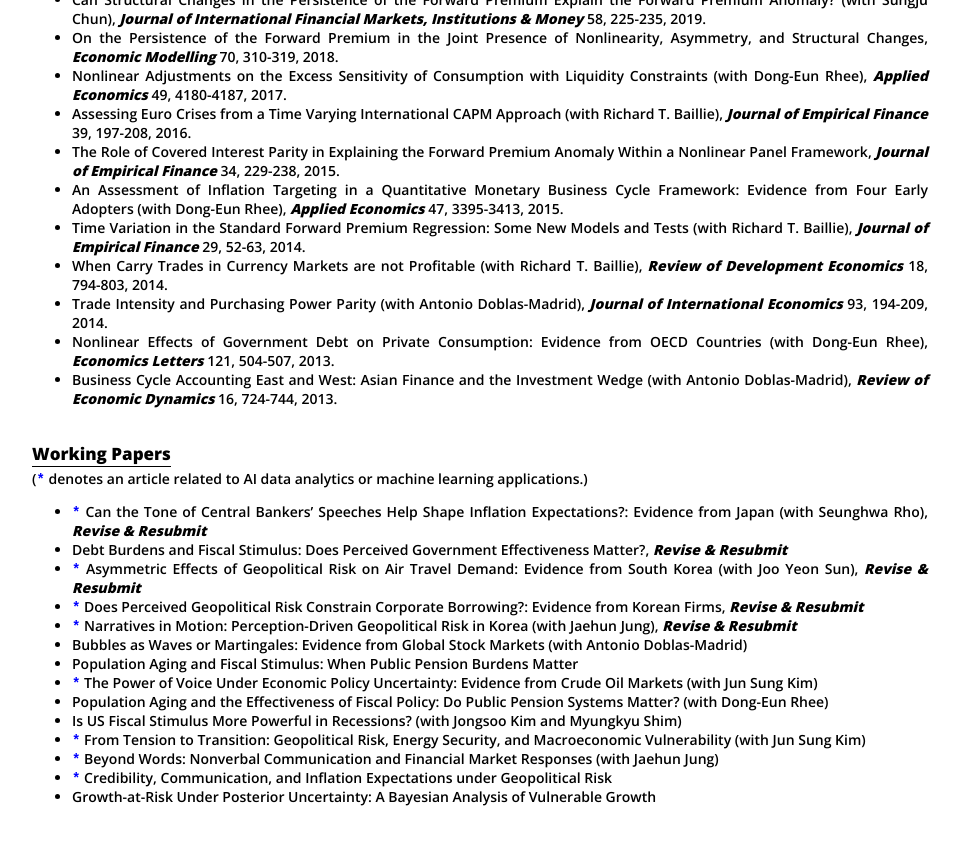
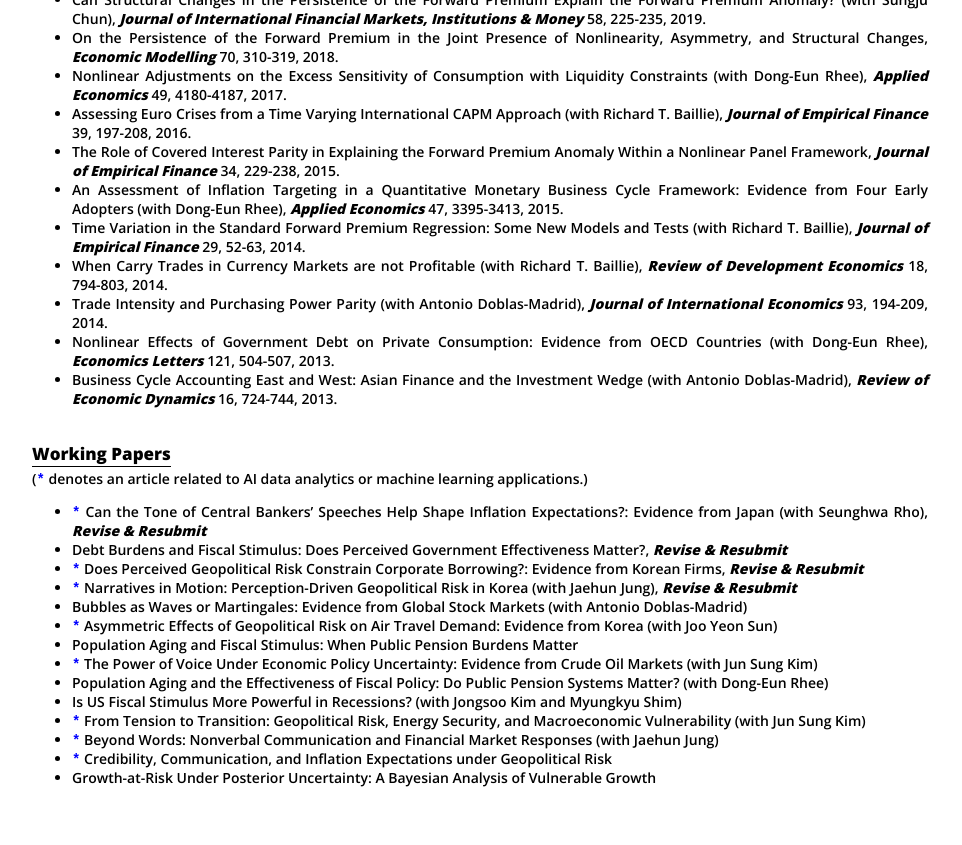
Before and after one commit to dooyeoncho/dooyeoncho.github.io, a Jekyll site: the page built from pages/research.html, in a window 1280 px wide and 900 px high, scrolled down 1199 px. Shown: the top 845 px of the window, without its empty margins (160-1122 px from the left). Built offline with Jekyll 4.4.1, drawn with Linux system fonts in a browser that asks for light colours.

Commit message:
Update research.html

```diff
--- a/pages/research.html
+++ b/pages/research.html
@@ -102,10 +102,10 @@
 	<ul>
 		<span class="highlight-title"><li><code style="color : blue"><b>*</b></code> Can the Tone of Central Bankers’ Speeches Help Shape Inflation Expectations?: Evidence from Japan (with Seunghwa Rho), <em property="italic"><b>Revise & Resubmit</b></em></li></span>
 		<span class="highlight-title"><li>Debt Burdens and Fiscal Stimulus: Does Perceived Government Effectiveness Matter?, <em property="italic"><b>Revise & Resubmit</b></em></li></span>
-		<span class="highlight-title"><li><code style="color : blue"><b>*</b></code> Asymmetric Effects of Geopolitical Risk on Air Travel Demand: Evidence from South Korea (with Joo Yeon Sun), <em property="italic"><b>Revise & Resubmit</b></em></li></span>
 		<span class="highlight-title"><li><code style="color : blue"><b>*</b></code> Does Perceived Geopolitical Risk Constrain Corporate Borrowing?: Evidence from Korean Firms, <em property="italic"><b>Revise & Resubmit</b></em></li></span>
 		<span class="highlight-title"><li><code style="color : blue"><b>*</b></code> Narratives in Motion: Perception-Driven Geopolitical Risk in Korea (with Jaehun Jung), <em property="italic"><b>Revise & Resubmit</b></em></li></span>
 		<span class="highlight-title"><li>Bubbles as Waves or Martingales: Evidence from Global Stock Markets (with Antonio Doblas-Madrid)</li></span>
+		<span class="highlight-title"><li><code style="color : blue"><b>*</b></code> Asymmetric Effects of Geopolitical Risk on Air Travel Demand: Evidence from Korea (with Joo Yeon Sun)</li></span>
 		<span class="highlight-title"><li>Population Aging and Fiscal Stimulus: When Public Pension Burdens Matter</li></span>
 		<span class="highlight-title"><li><code style="color : blue"><b>*</b></code> The Power of Voice Under Economic Policy Uncertainty: Evidence from Crude Oil Markets (with Jun Sung Kim)</li></span>
 		<span class="highlight-title"><li>Population Aging and the Effectiveness of Fiscal Policy: Do Public Pension Systems Matter? (with Dong-Eun Rhee)</li></span>
```
